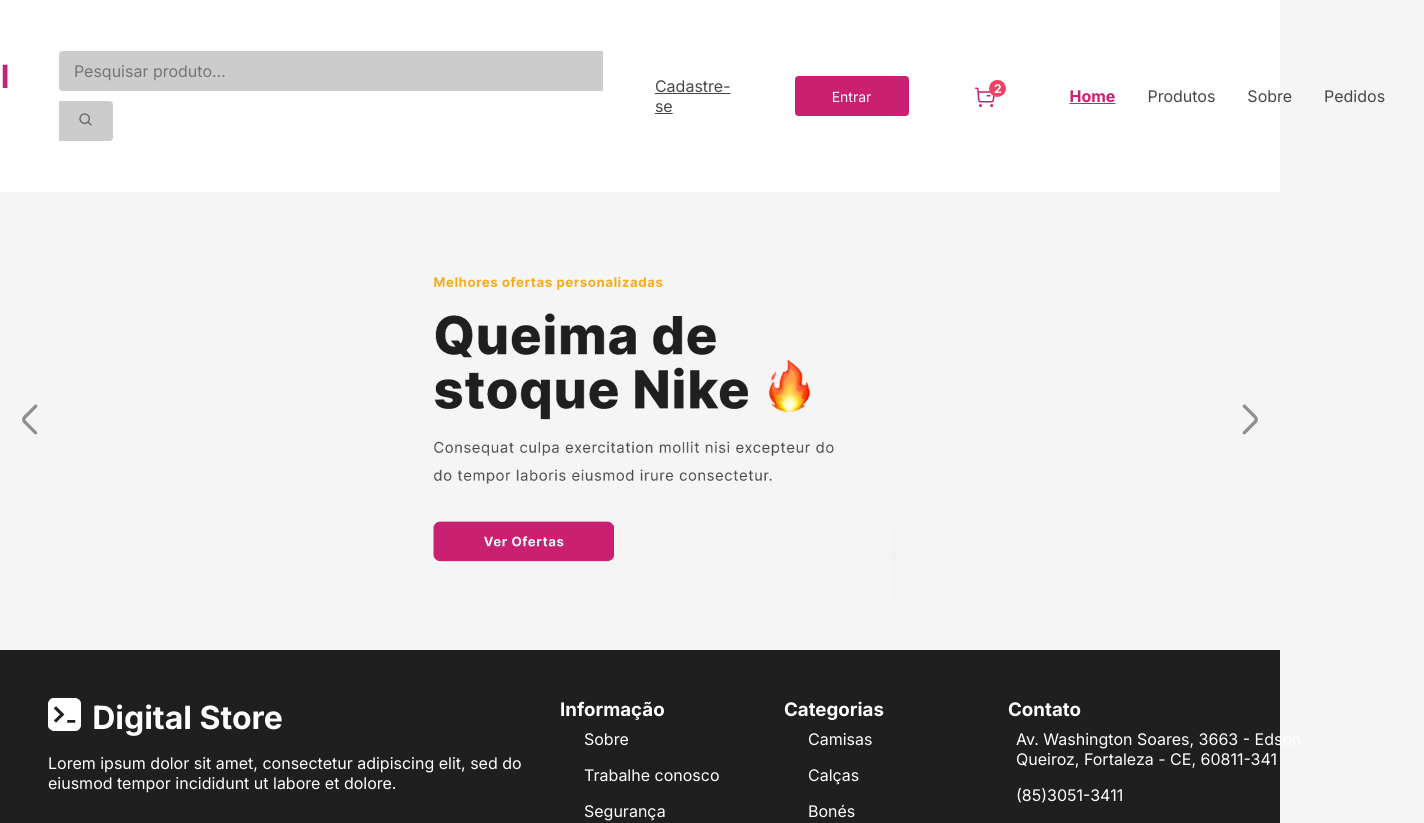
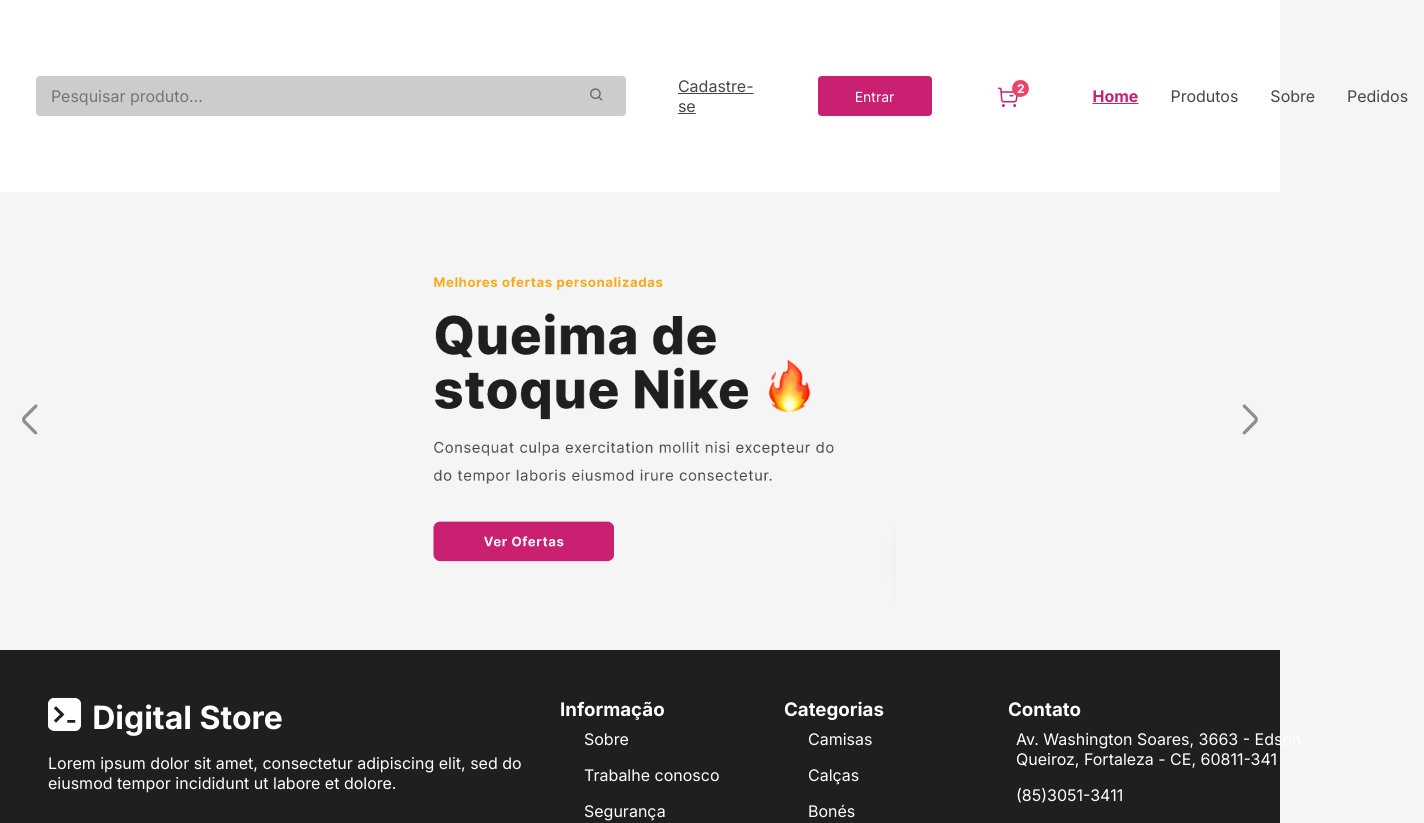
Before and after one commit to ArthurAgDuarte/projeto-final-gt, a React (Vite) app: page / in a window 1280 px wide. Shown: the top 823 px of the page, 1424 px wide, since content can reach past the window. Built offline with nearby package versions, Linux system fonts and the light colour scheme.

Commit message:
login feito

```diff
--- a/src/Components/Login/Login.jsx
+++ b/src/Components/Login/Login.jsx
@@ -16,7 +16,7 @@ export default function Login() {
             Novo cliente? Então registre-se <Link to="/cadastro" className="linkcadastro">aqui</Link>.
           </p>
         </div>
-        <form>
+        <form className="userlogin">
           <label className="logar">Login</label>
           <input
             type="email"
--- a/src/Components/Login/LoginPage.css
+++ b/src/Components/Login/LoginPage.css
@@ -74,7 +74,7 @@
 
  }
 
-form {
+.userlogin {
   display: flex;
   flex-direction: column;
   gap: 10px;
```
